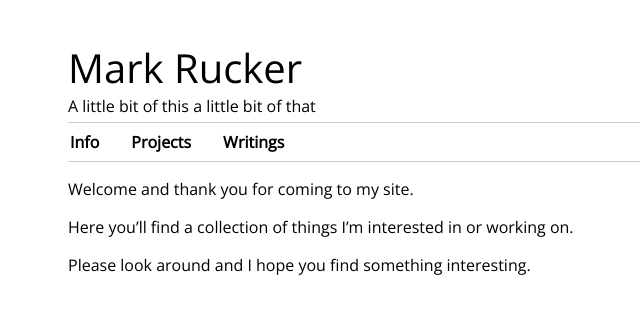
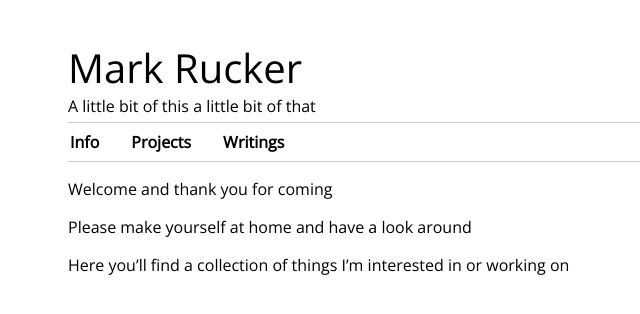
Before and after one commit to mrucker/mrucker.github.io, a Jekyll site: the page built from pages/info.md, in a window 1280 px wide. Shown: the top 314 px of the page, without its empty margins (237-877 px from the left). Built offline with Jekyll 4.4.1, drawn with Linux system fonts in a browser that asks for light colours; nearby versions of some CDN libraries.

Commit message:
small cleanups

```diff
--- a/pages/feed.xml
+++ b/pages/feed.xml
@@ -1,5 +1,5 @@
 ---
-layout: none
+layout: null
 ---
 <?xml version="1.0" encoding="UTF-8"?>
 <rss version="2.0" xmlns:atom="http://www.w3.org/2005/Atom">
--- a/pages/info.md
+++ b/pages/info.md
@@ -4,8 +4,8 @@ title    : Info
 permalink: /info/
 nav_index: 1
 ---
-Welcome and thank you for coming to my site.
+Welcome and thank you for coming
 
-Here you'll find a collection of things I'm interested in or working on.
+Please make yourself at home and have a look around
 
-Please look around and I hope you find something interesting.
+Here you'll find a collection of things I'm interested in or working on
```
Also changed, not shown: pages/experience.md (deleted, +0 -10 lines).
